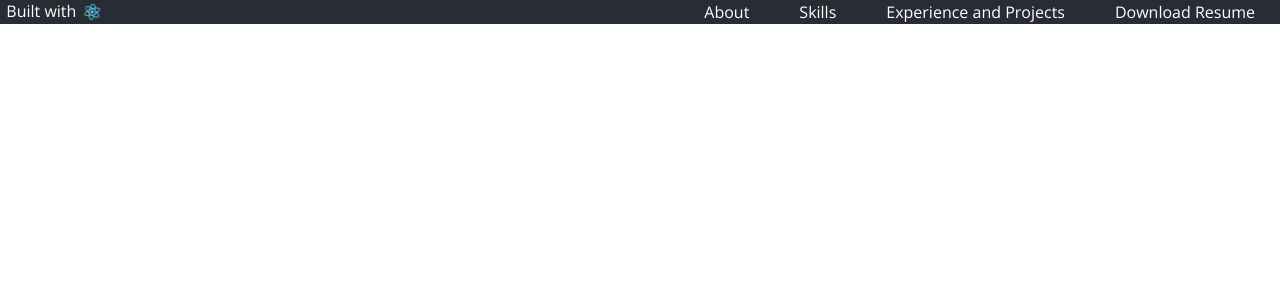
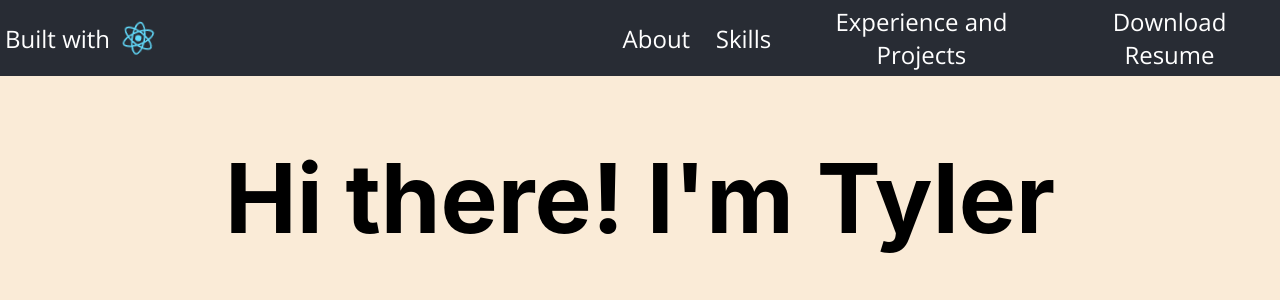
Before and after one commit to ttrommlitz/personal_website, a React (Create React App) app: page / in a window 1280 px wide. Shown: the top 300 px of the page. Built offline with nearby package versions, Linux system fonts and the light colour scheme.

Commit message:
simplify header sizing

```diff
--- a/src/App.css
+++ b/src/App.css
@@ -1,4 +1,9 @@
 @import url('https://fonts.googleapis.com/css2?family=Open+Sans:wght@300&display=swap');
+
+body {
+  background-color: antiquewhite;
+  font-size: 3em;
+}
 
 .App {
   text-align: center;
@@ -6,7 +11,7 @@
 
 .App-logo {
   width: auto;
-  max-height: 2.5vh;
+  height: 40px;
 }
 
 @media (prefers-reduced-motion: no-preference) {
@@ -15,28 +20,38 @@
   }
 }
 
+.Built-with {
+  margin: 5px 0px 5px 5px;
+}
+
+.Img-container {
+  display: flex;
+  width: 50vw;
+  align-items: center;
+}
+
 .Links-container {
-  padding-left: 5px;
   display: flex;
   align-items: center;
+  justify-content: space-between;
 }
 
 .App-header {
   font-family: 'Open Sans', sans-serif;
-  height: 3vh;
+  height: fit-content;
   background-color: #282c34;
   display: flex;
   align-items: center;
   justify-content: space-between;
-  font-size: 2vmin;
+  font-size: x-large;
   color: white;
+  position: sticky;
 }
 
 .App-link {
   color: white;
-  margin: 0px 20px;
-  padding: 0px 5px;
   text-decoration: none;
+  margin: 5px 1vw;
 
 }
 
--- a/src/App.js
+++ b/src/App.js
@@ -1,10 +1,14 @@
 import './App.css';
 import Header from './Header.js'
+import Body from './Body.js'
+import Footer from './Footer.js'
 
 function App() {
   return (
     <div className="App">
-      <Header />
+      <Header/>
+      <Body/>
+      <Footer/>
     </div>
   );
 }
--- /dev/null
+++ b/src/Body.js
@@ -0,0 +1,7 @@
+
+
+const Body = () => {
+  return <h1>Hi there! I'm Tyler</h1>
+}
+
+export default Body
--- /dev/null
+++ b/src/Footer.js
@@ -0,0 +1,7 @@
+
+
+const Footer = () => {
+
+}
+
+export default Footer
--- a/src/Header.js
+++ b/src/Header.js
@@ -25,8 +25,8 @@ const getLinks = () => {
 const Header  = () => {
   return (
   <header className="App-header">
-    <div className="Links-container">
-      <span style={{height: '3vh'}}>Built with all t</span>
+    <div className="Img-container">
+      <p className="Built-with">Built with</p>
       <img src={logo} className="App-logo" alt="logo" />
     </div>
     <div className="Links-container">
```
